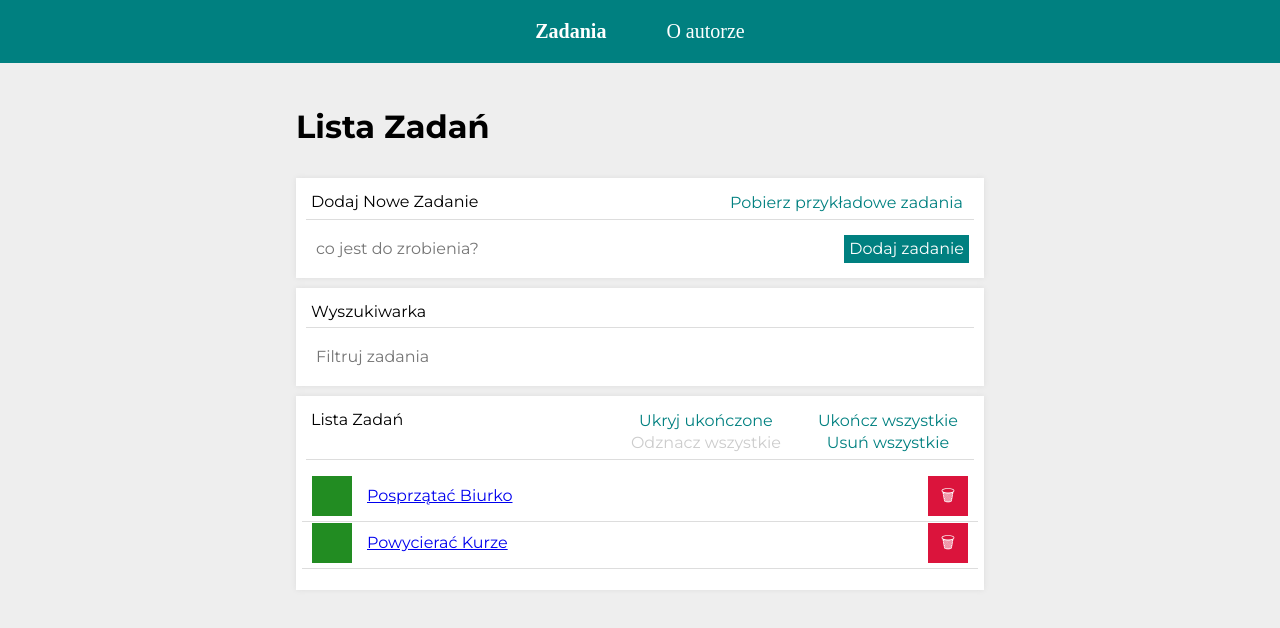
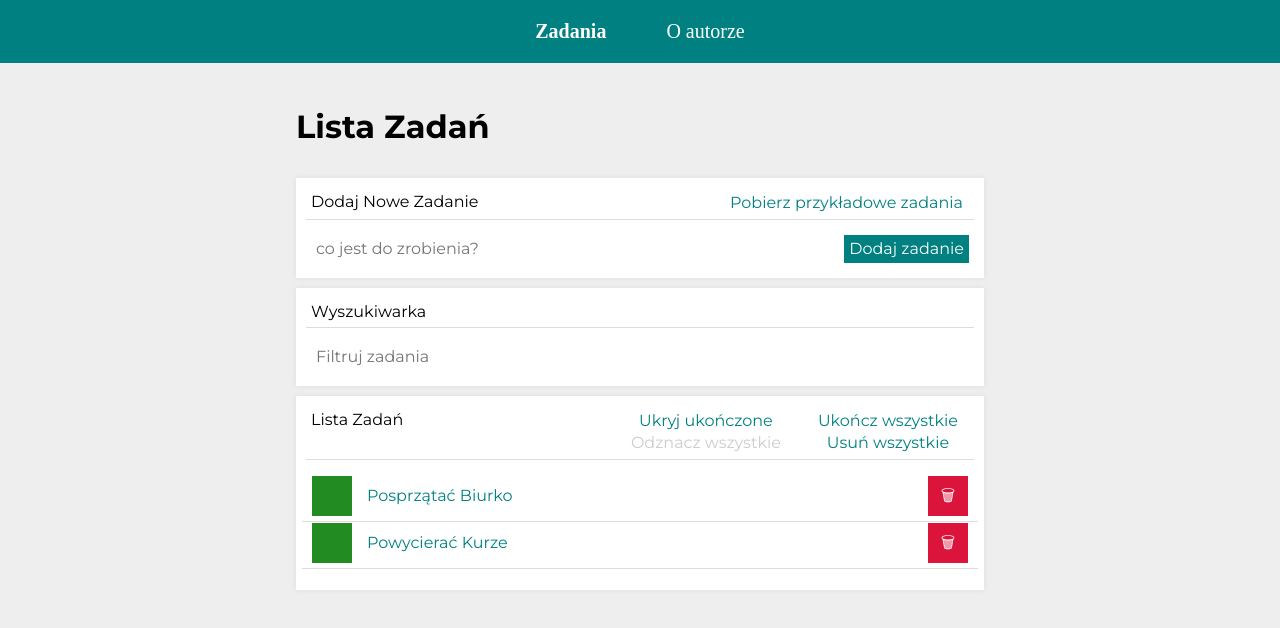
Before and after one commit to DawidGaski/tasks-list-react, a React (Create React App) app: page /zadania#/zadania in a window 1280 px wide. Both pictures are taken after a click on the button "Pobierz przykładowe zadania". Shown: the top 628 px of the page. Built offline with nearby package versions, Linux system fonts and the light colour scheme.

Commit message:
added styledNavLink in TaskList

```diff
--- a/src/features/tasks/TasksPage/TaskList/index.js
+++ b/src/features/tasks/TasksPage/TaskList/index.js
@@ -1,11 +1,11 @@
-import { Link, useLocation } from "react-router-dom/cjs/react-router-dom.min";
+import { useLocation } from "react-router-dom/cjs/react-router-dom.min";
 import {
   toggleTaskDone,
   removeTask,
   selectHideDone,
   selectTasksByQuery,
 } from "../../tasksSlice";
-import { List, Item, Content, Button } from "./styled";
+import { List, Item, Content, Button, StyledNavLink } from "./styled";
 import { useSelector, useDispatch } from "react-redux";
 import searchQueryParameter from "../searchQueryParameter";
 
@@ -25,7 +25,9 @@ const TaskList = () => {
             {task.done ? "✔" : ""}
           </Button>
           <Content done={task.done}>
-            <Link to={`/zadania/${task.id}`}>{task.content}</Link>
+            <StyledNavLink to={`/zadania/${task.id}`}>
+              {task.content}
+            </StyledNavLink>
           </Content>
           <Button remove onClick={() => dispatch(removeTask(task.id))}>
             🗑
--- a/src/features/tasks/TasksPage/TaskList/styled.js
+++ b/src/features/tasks/TasksPage/TaskList/styled.js
@@ -1,4 +1,10 @@
 import styled, { css } from "styled-components";
+import { NavLink } from "react-router-dom/cjs/react-router-dom.min";
+
+export const StyledNavLink = styled(NavLink)`
+  text-decoration: none;
+  color: teal;
+`;
 
 export const List = styled.ul`
   padding-inline-start: 0px;
```
